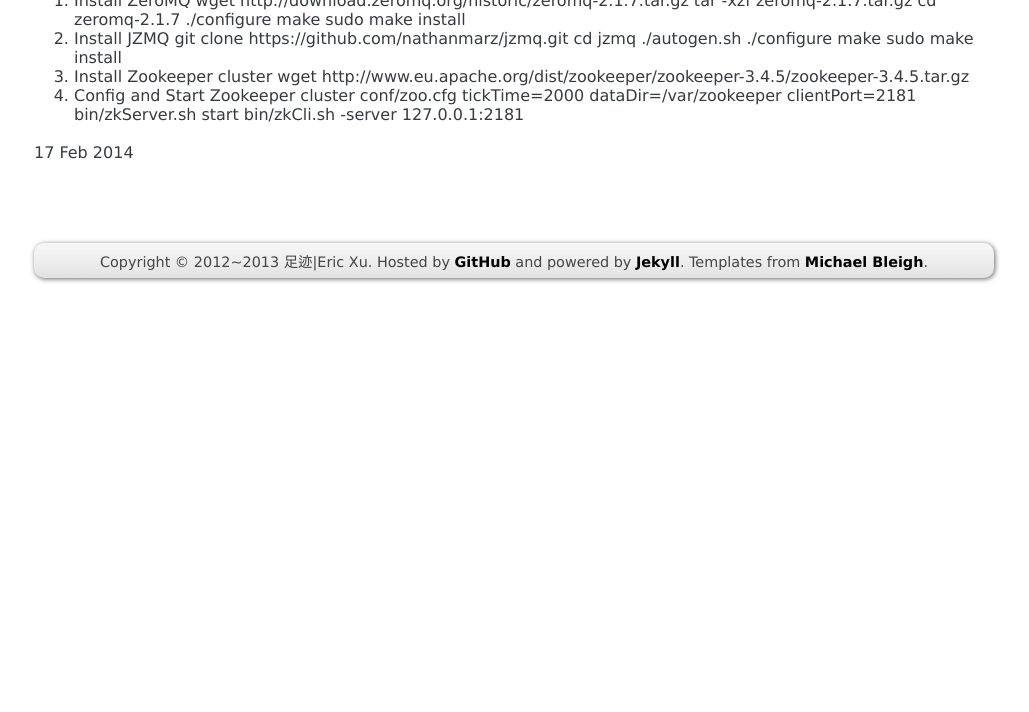
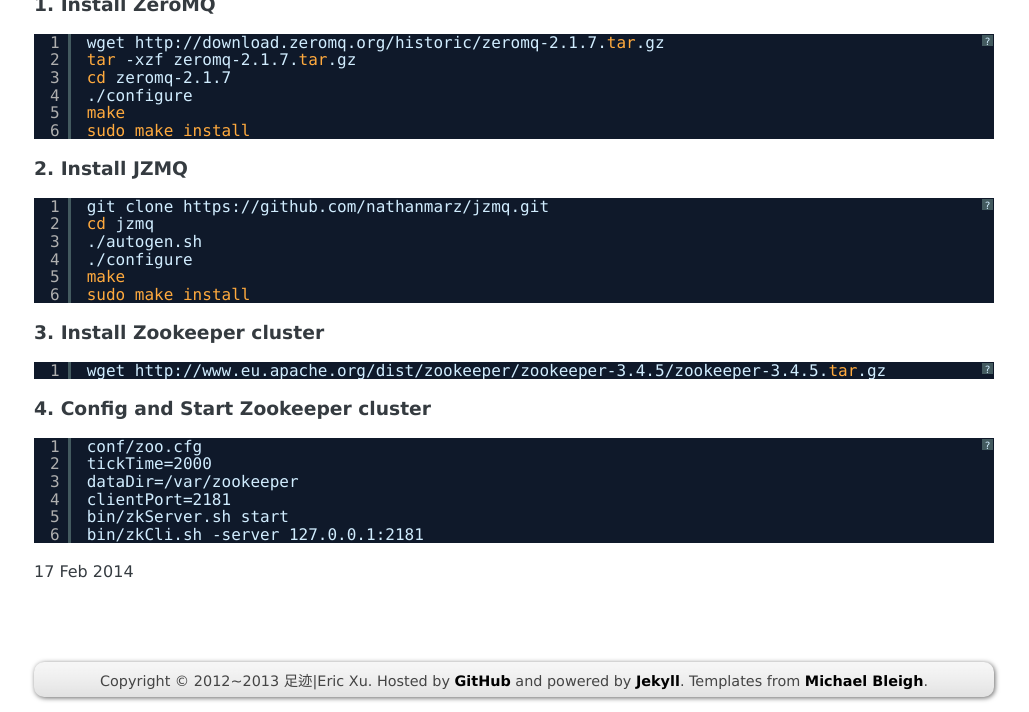
Before and after one commit to XuEric/homepage, a Jekyll site: the page built from _posts/2014-02-17-Storm-InstallCluster.md, in a window 1280 px wide. Shown: the part 320-1032 px from the top of the page, without its empty margins (126-1155 px from the left). Built offline with Jekyll 4.4.1, drawn with Linux system fonts in a browser that asks for light colours; Markdown is read by kramdown in place of the engine named in the settings; comment, search, counter and statistics services are not loaded; before the commit the page ends 900 px from its top, so only the background shows below that; some of the changed text lies outside the part shown.

Commit message:
format enhancement

```diff
--- a/_layouts/master.html
+++ b/_layouts/master.html
@@ -29,7 +29,7 @@
   <a href="http://github.com/XuEric/homepage"><img style="position: absolute; top: 0; right: 0; border: 0;" src="https://s3.amazonaws.com/github/ribbons/forkme_right_green_007200.png" alt="Fork me on GitHub"></a>
     <div id='wrapper'>
       <div id='header'>
-        <h1><a href='/'>足迹</a></h1>
+        <h1><a href='http://xueric.github.io/homepage'>足迹</a></h1>
         <div id='menu'>
           <ul>
             <li><a href='{{ site.baseurl }}/' id='home-link' title='Home'>首页</a></li>
--- a/_posts/2014-02-17-Storm-InstallCluster.md
+++ b/_posts/2014-02-17-Storm-InstallCluster.md
@@ -6,29 +6,37 @@
 
 ## Steps  ##
 
-1. Install ZeroMQ
+### 1. Install ZeroMQ ###
+<pre class="brush:bash">
 wget http://download.zeromq.org/historic/zeromq-2.1.7.tar.gz
 tar -xzf zeromq-2.1.7.tar.gz
 cd zeromq-2.1.7
 ./configure
 make
 sudo make install
-2. Install JZMQ
+</pre>
+### 2. Install JZMQ ###
+<pre class="brush:bash">
 git clone https://github.com/nathanmarz/jzmq.git
 cd jzmq
 ./autogen.sh
 ./configure
 make
 sudo make install
-3. Install Zookeeper cluster
+</pre>
+### 3. Install Zookeeper cluster ###
+<pre class="brush:bash">
 wget http://www.eu.apache.org/dist/zookeeper/zookeeper-3.4.5/zookeeper-3.4.5.tar.gz
-4. Config and Start Zookeeper cluster
+</pre>
+### 4. Config and Start Zookeeper cluster ###
+<pre class="brush:bash">
 conf/zoo.cfg
 tickTime=2000
 dataDir=/var/zookeeper
 clientPort=2181
 bin/zkServer.sh start
 bin/zkCli.sh -server 127.0.0.1:2181
+</pre>
 
 
 
```
Also changed, not shown: about.md (+6 -4 lines).
